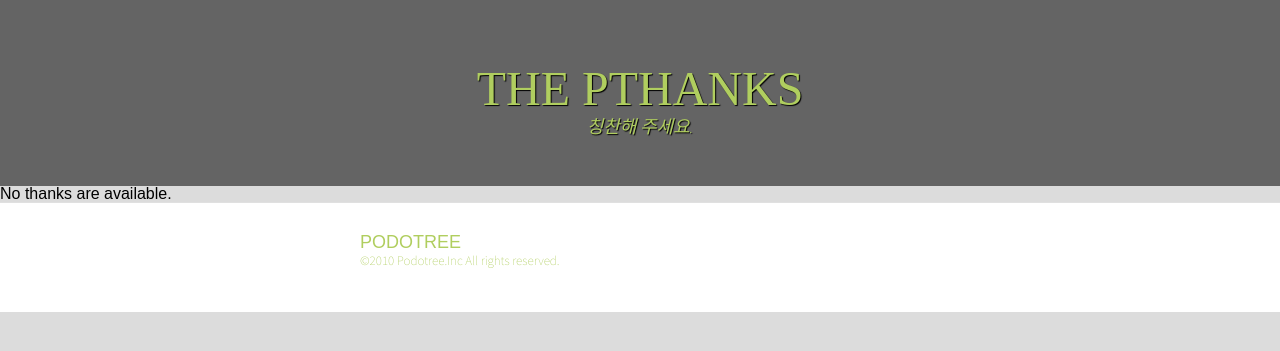
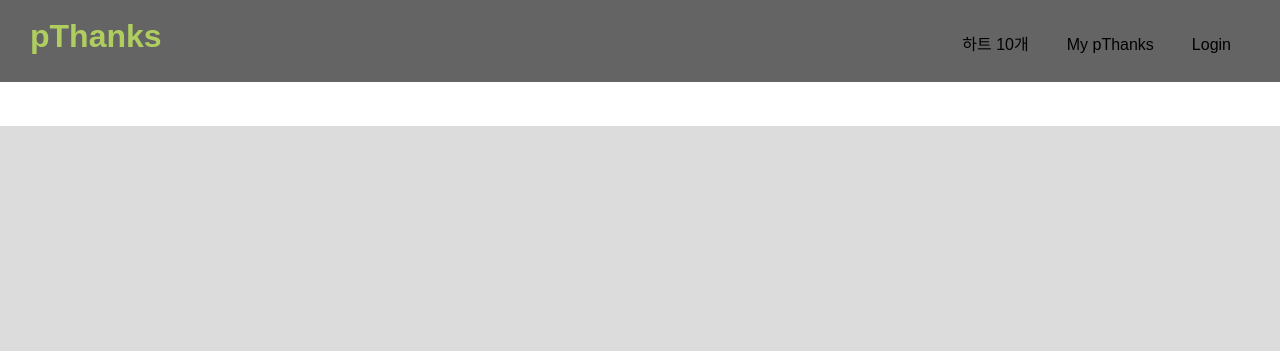
Before and after one commit to dev-bono/pthanks, a Django app: page / in a window 1280 px wide. Shown: the top 351 px of the page. Run offline with Django 3.2, Linux system fonts and the light colour scheme; data that the repository does not hold is empty; some web fonts are replaced.

Commit message:
페이지 만드는중.

```diff
--- /dev/null
+++ b/pthanks_django/thanks/static/thanks/css/header.css
@@ -0,0 +1,7 @@
+.header{z-index:2;position:absolute;left:0;top:0;width:100%;height:82px;repeat-x 0 100%;background-color: #646464;}
+.header .header_wrap{position:relative;max-width:1280px;min-width:800px;margin:0 auto;}
+.header h1 a{position:absolute;left:30px;top:20px;color:#b0ce5f}
+.header .float_wrap{position:absolute;right:30px;top:27px;}
+.header .float_wrap ul{overflow:hidden;zoom:1;}
+.header .float_wrap li{float:left;margin:0 9px;}
+.header .float_wrap li a{display:block;padding:10px;}
--- a/pthanks_django/thanks/static/thanks/css/thanks.css
+++ b/pthanks_django/thanks/static/thanks/css/thanks.css
@@ -1,13 +1,3 @@
-@font-face {
-  font-family: BlenderHeavy;
-  src: url('fonts/Blender-HeavyWeb.eot');
-}
-
-@font-face {
-  font-family: BlenderHeavy;
-  src: url('fonts/Blender-HeavyWeb.woff') format('woff');
-}
-
 body {
   background-color: rgb(220, 220, 220);
   cursor: default;
@@ -16,38 +6,13 @@
   padding: 0;
 }
 
-header {
-  background-color: #646464;
-  color: white;
-  padding: 70px 0 50px 0;
+.contents {
+    position: relative;
+    width: 100%;
+    height: 100%;
 }
 
-header h1, header p {
-  margin: 0 auto;
-  color:#b0ce5f;
-  text-align: center;
-  text-shadow: 1px 1px 1px black;
-  width: 580px;
-}
 
-header h1 {
-  font-family: BlenderHeavy;
-  font-size: 48px;
-  color:#b0ce5f;
-  font-weight: normal;
-  line-height: 0.8;
-  text-transform: uppercase;
-}
-
-header p {
-  font-family: 'Source Sans Pro', sans-serif;
-  font-size: 18px;
-  font-style: italic;
-  font-weight: 200;
-  margin-top: 10px;
-  text-transform: lowercase;
-  color:#b0ce5f;
-}
 
 footer {
   border-top: 1px solid rgb(224, 224, 224);
--- a/pthanks_django/thanks/templates/thanks/index.html
+++ b/pthanks_django/thanks/templates/thanks/index.html
@@ -6,15 +6,28 @@
     <title>Podotree Thanks</title>
     <link rel="stylesheet" type="text/css" href="{% static "thanks/css/reset.css" %}">
     <link rel="stylesheet" type="text/css" href="{% static "thanks/css/thanks.css" %}">
+    <link rel="stylesheet" type="text/css" href="{% static "thanks/css/header.css" %}">
     <link rel="Shortcut Icon" type="image/x-icon" href="/images/favicon.ico" />
     <link href='//fonts.googleapis.com/css?family=Source+Sans+Pro:200,200italic'
           rel='stylesheet' type='text/css'>
   </head>
   <body>
-    <header>
-      <h1>The pThanks</h1>
-      <p>칭찬해 주세요.</p>
-    </header>
+    <div class="header">
+        <div class="header_wrap">
+            <h1><a href="#" rel="external">pThanks</a></h1>
+            <div class="float_wrap">
+                <ul>
+                    <li><a href="#"> 하트 10개</a></li>
+                    <li><a href="#"> My pThanks</a></li>
+                    <li><a href="#"> Login</a></li>
+                </ul>
+            </div>
+        </div>
+    </div>
+
+
+    <div class="content_body">
+        <div class="contents">
 
             {% if latest_thanks_list %}
             <ul>
@@ -27,6 +40,8 @@
             {% endif %}
 
 
+        </div>
+    </div>
     <footer>
       <strong>Podotree</strong>
       <p>&copy;2010 Podotree.Inc
```
Lines whose indentation alone changed are shown as unchanged.
